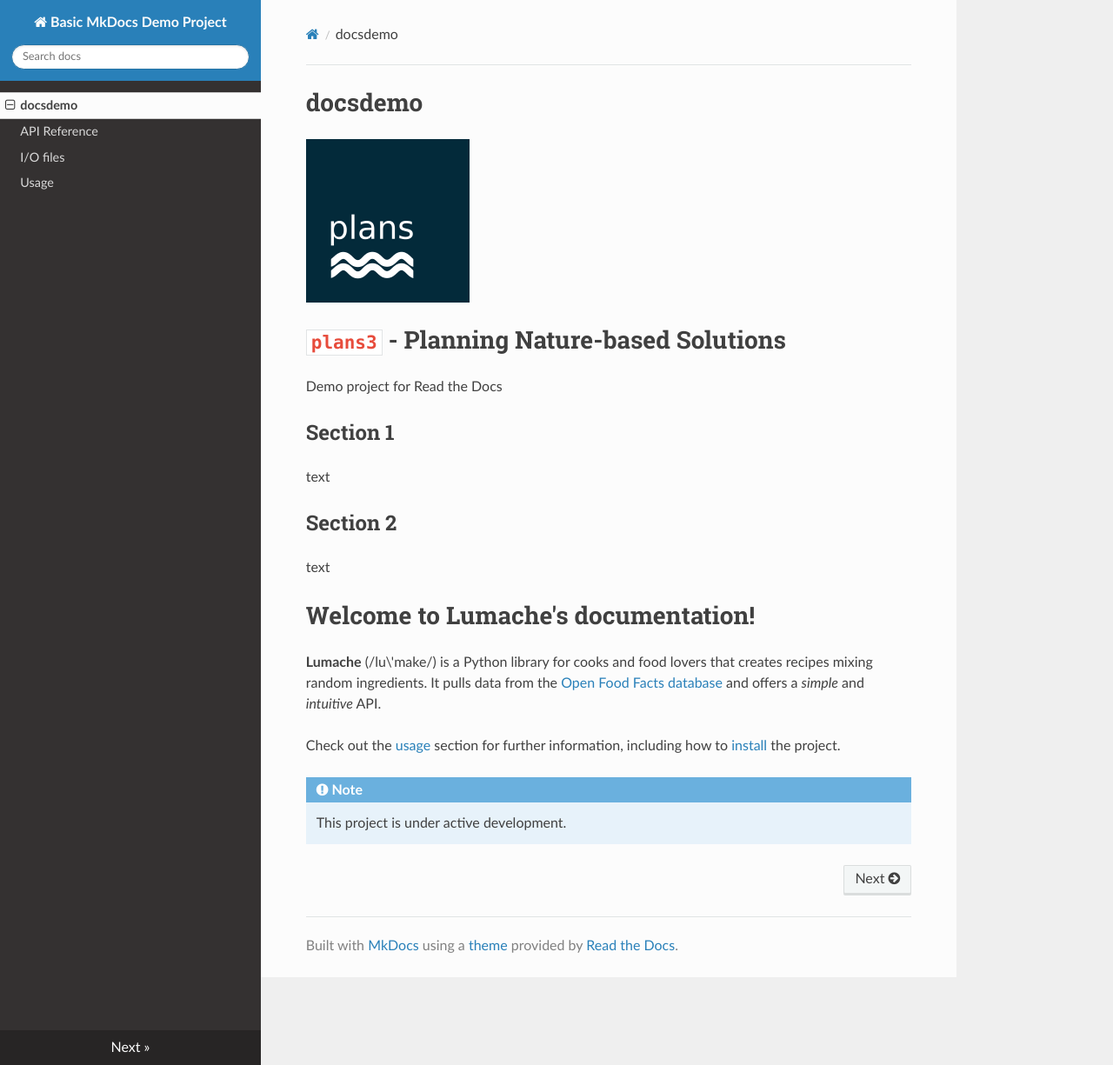
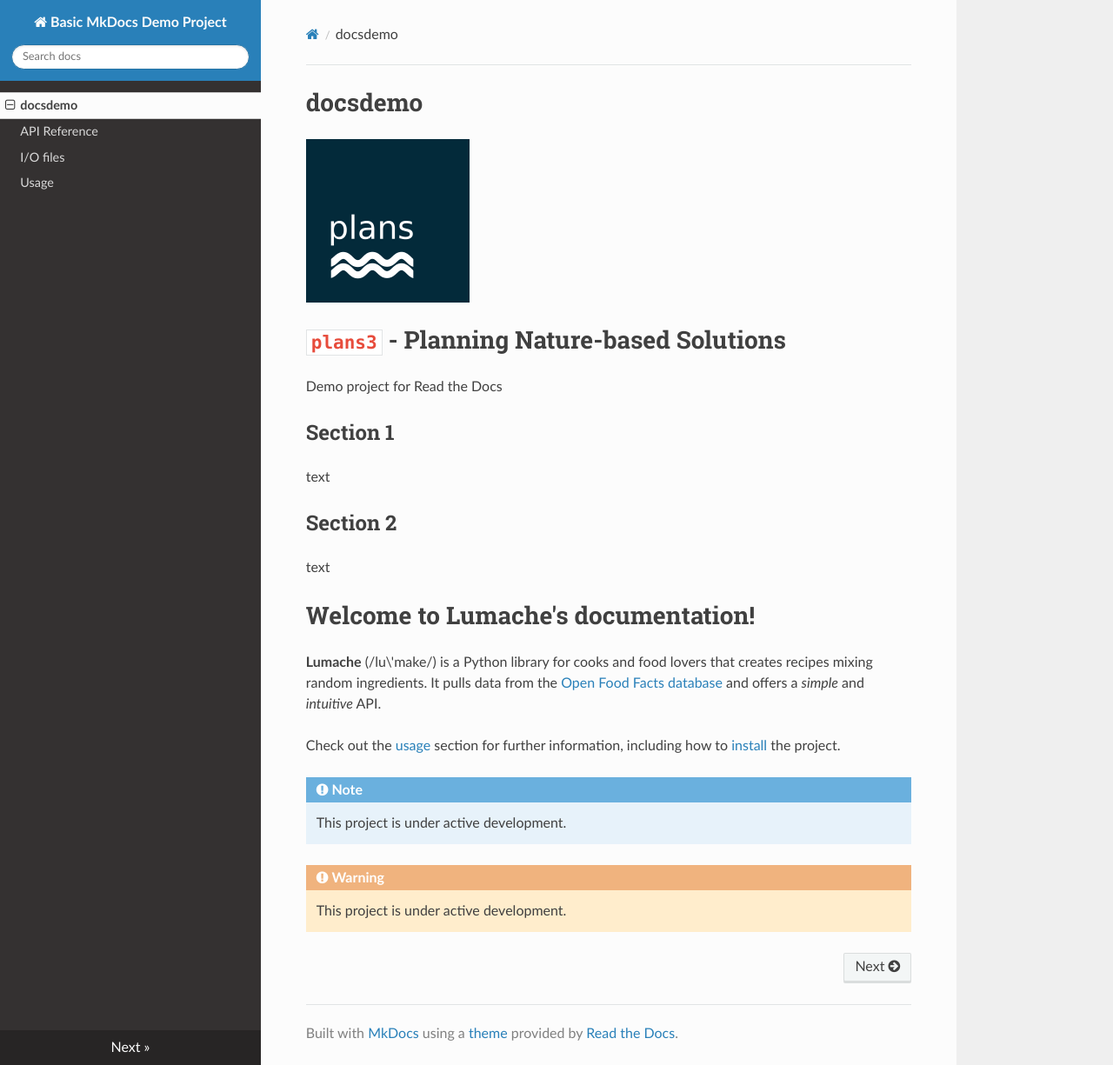
Before and after one commit to ipo-exe/docsdemo, an MkDocs documentation site: the page built from docs/index.md, in a window 1280 px wide and 1225 px high. Shown: the whole window at 87% size. Built offline with MkDocs 1.6.1, drawn with Linux system fonts in a browser that asks for light colours; nearby versions of some CDN libraries.

Commit message:
Update index.md

```diff
--- a/docs/index.md
+++ b/docs/index.md
@@ -12,3 +12,8 @@
 !!! note
 
     This project is under active development.
+
+
+!!! warning
+
+    This project is under active development.
```
